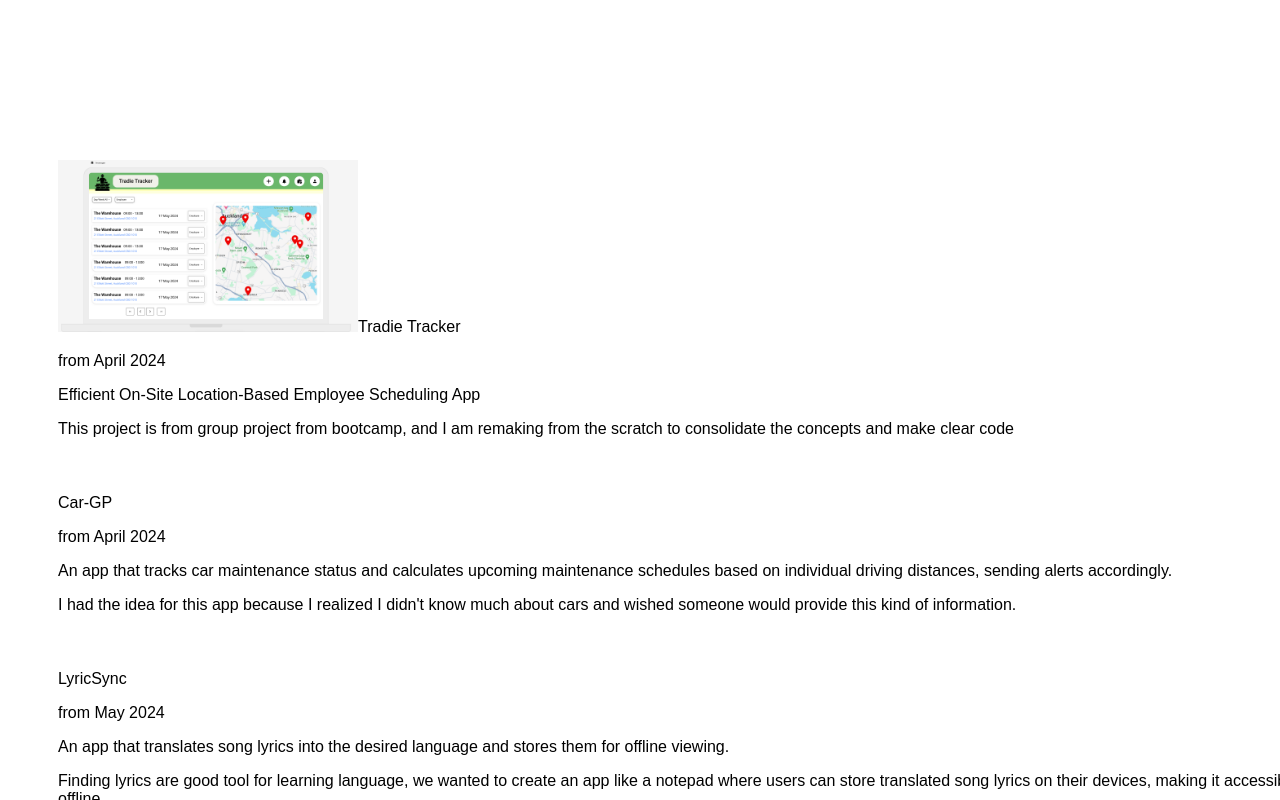
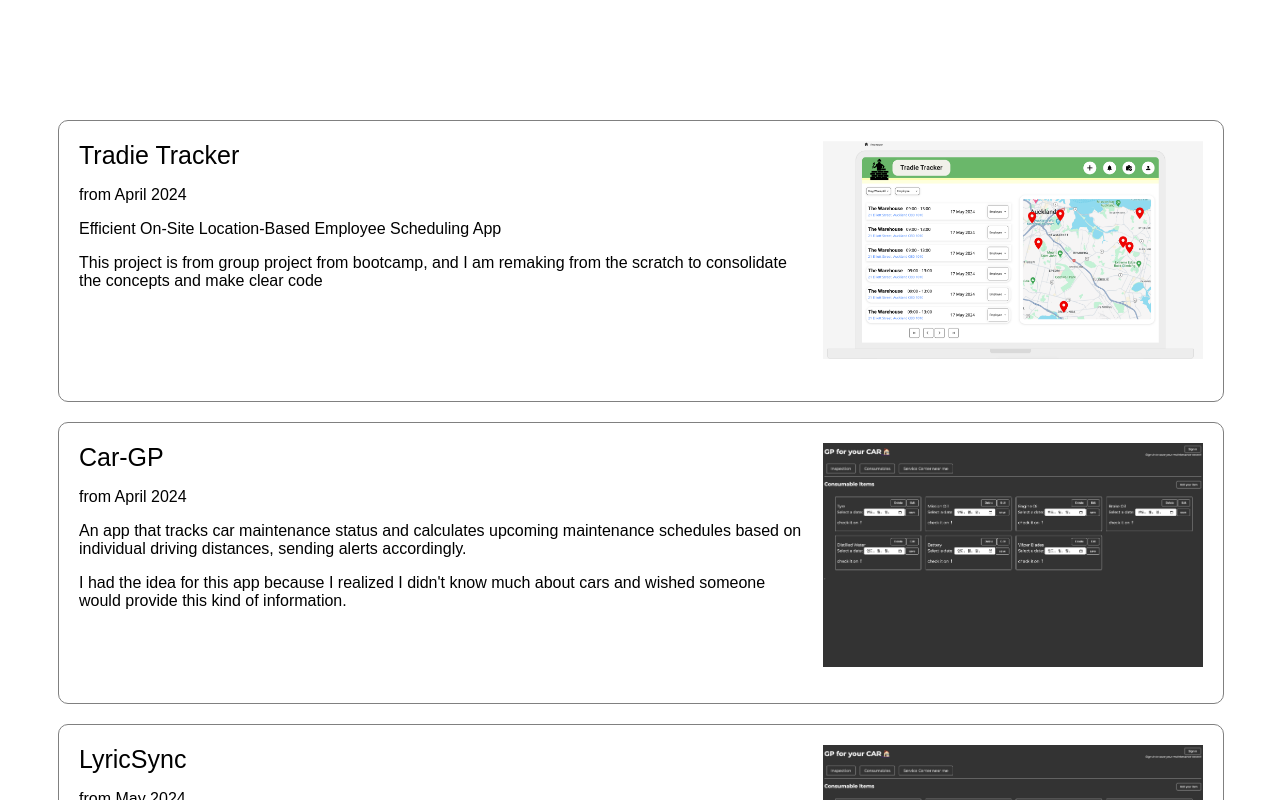
Before and after one commit to moa-ha/moa-ha.github.io, a React (Vite) app: page / in a window 1280 px wide. Shown: the part 500-1300 px from the top of the page. Built offline with nearby package versions, Linux system fonts and the light colour scheme; the HTML template or start-up script is replaced by a standard one.

Commit message:
style project section

```diff
--- a/src/App.tsx
+++ b/src/App.tsx
@@ -5,11 +5,11 @@ import Projects from './Projects'
 
 function App() {
   return (
-    <>
+    <div className="container">
       <NavBar />
       <Home />
       <Projects />
-    </>
+    </div>
   )
 }
 
--- a/src/Home.tsx
+++ b/src/Home.tsx
@@ -1,7 +1,7 @@
 function Home() {
   return (
     <>
-      <div className="container" id="home">
+      <div id="home">
         <div className="home">
           <p className="small-gap">Hello World! I'm </p>
           <h1 className="small-gap">Moa Ha</h1>
--- a/src/NavBar.tsx
+++ b/src/NavBar.tsx
@@ -6,7 +6,6 @@ import projects from './image/projects.png'
 function NavBar() {
   return (
     <>
-      <div className="container">
       <div className="navbar">
         <span>
           <a href="https://github.com/moa-ha" target="blank">
@@ -25,7 +24,6 @@ function NavBar() {
           </a>
         </span>
       </div>
-      </div>
     </>
   )
 }
--- a/src/Projects.tsx
+++ b/src/Projects.tsx
@@ -1,28 +1,36 @@
 import tradietracker from './image/tradie-tracker.png'
+import cargp from './image/Car-GP.png'
 
 function Projects() {
   return (
     <>
-      <div className="container">
-        <div className="project">
+      <div>
+        <div className="projects">
           <img
             src={tradietracker}
             alt="Tradie Tracker Wireframe"
             className="wire-frame"
           />
-          Tradie Tracker<p>from April 2024</p>
+          <div className="project">
+            <span className="title">Tradie Tracker</span>
+            <p>from April 2024</p>
             <p>Efficient On-Site Location-Based Employee Scheduling App</p>
             <p>
-            This project is from group project from bootcamp, and I am remaking
-            from the scratch to consolidate the concepts and make clear code
+              This project is from group project from bootcamp, and I am
+              remaking from the scratch to consolidate the concepts and make
+              clear code
             </p>
           </div>
+        </div>
+        <div className="projects">
+          <img src={cargp} alt="Car-GP Wireframe" className="wire-frame" />
           <div className="project">
-          Car-GP<p> from April 2024</p>
+            <span className="title">Car-GP</span>
+            <p> from April 2024</p>
             <p>
               An app that tracks car maintenance status and calculates upcoming
-            maintenance schedules based on individual driving distances, sending
-            alerts accordingly.
+              maintenance schedules based on individual driving distances,
+              sending alerts accordingly.
             </p>
             <p>
               I had the idea for this app because I realized I didn't know much
@@ -30,8 +38,13 @@ function Projects() {
               information.
             </p>
           </div>
+        </div>
+        <div className="projects">
+          <img src={cargp} alt="Car-GP Wireframe" className="wire-frame" />
+
           <div className="project">
-          LyricSync<p>from May 2024</p>
+            <span className="title">LyricSync</span>
+            <p>from May 2024</p>
             <p>
               An app that translates song lyrics into the desired language and
               stores them for offline viewing.
@@ -43,6 +56,7 @@ function Projects() {
             </p>
           </div>
         </div>
+      </div>
     </>
   )
 }
--- a/src/style/main.css
+++ b/src/style/main.css
@@ -56,9 +56,22 @@
 
 /* Projects */
 
+.projects {
+  height: 280px;
+  width: calc(100% - 100px);
+  border: 1px ridge gray;
+  border-radius: 10px;
+  margin-bottom: 20px;
+}
 .project {
-  padding: 20px 0px;
+  padding: 20px;
 }
 .wire-frame {
-  width: 300px;
+  width: 380px;
+  float: right;
+  padding: 20px;
 }
+
+.title {
+  font-size: 25px;
+}
```
Also changed, not shown: src/image/Car-GP.png (added). Lines whose indentation alone changed are shown as unchanged.
